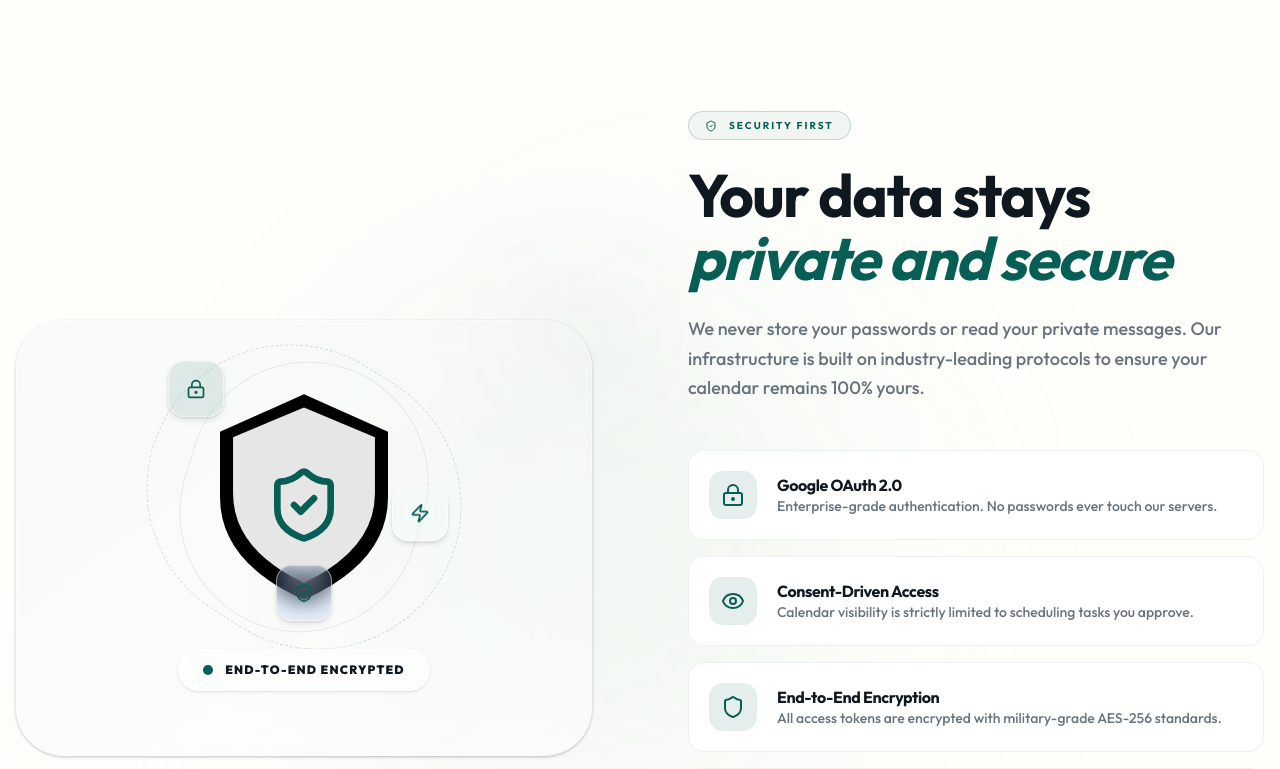
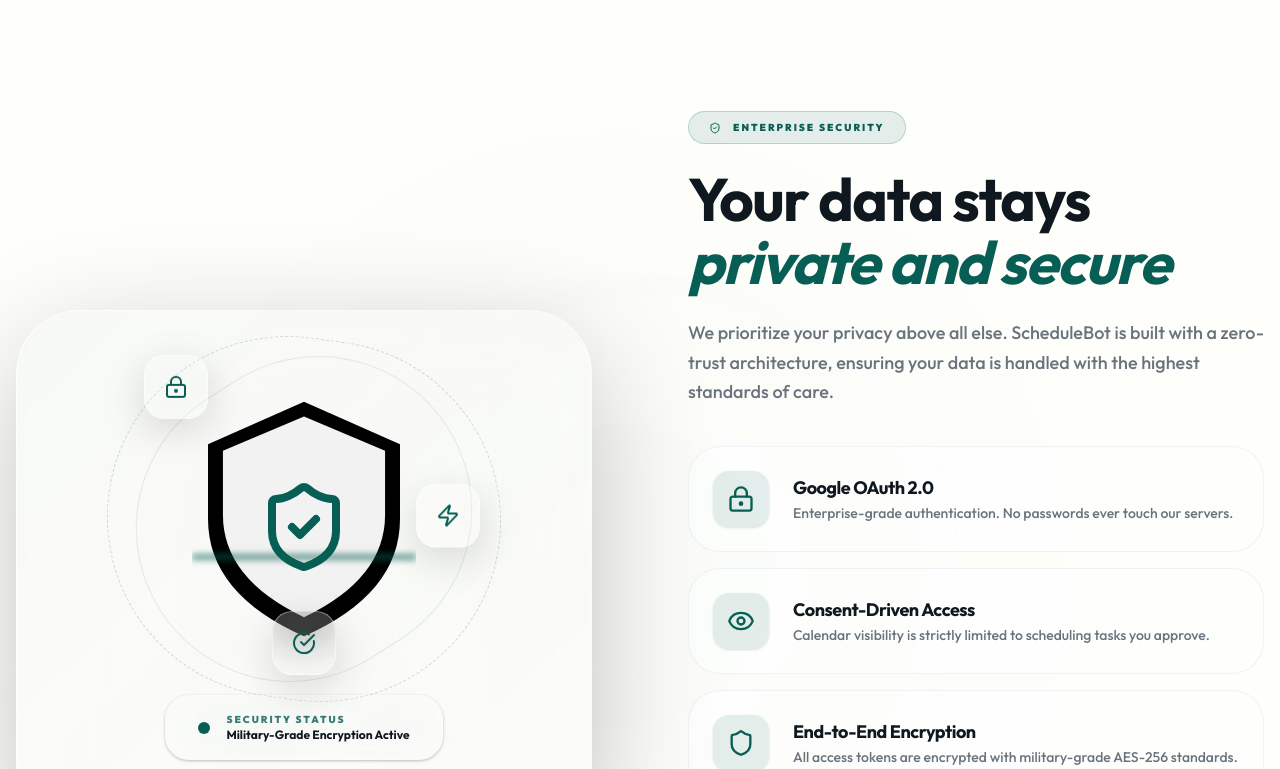
Before and after one commit to Lordevs/webot-frontend, a Next.js app: page / in a window 1280 px wide. Shown: the part 4780-5549 px from the top of the page. Built offline with nearby package versions, Linux system fonts and the light colour scheme.

Commit message:
feat: add a new security section component to the home page, detailing security features with animated visuals.

```diff
--- a/src/components/home/security-section.tsx
+++ b/src/components/home/security-section.tsx
@@ -76,10 +76,23 @@ const SecuritySection = () => {
     <section
       id="security"
       className="relative py-24 lg:py-32 overflow-hidden bg-popover/70">
-      {/* Background Decor */}
-      <div className="absolute inset-0 pointer-events-none">
-        <div className="absolute top-1/2 left-1/4 w-[500px] h-[500px] bg-primary/5 rounded-full blur-[120px] -translate-y-1/2" />
-        <div className="absolute top-1/2 right-1/4 w-[500px] h-[500px] bg-secondary/5 rounded-full blur-[120px] -translate-y-1/2" />
+      {/* Dynamic Background Elements */}
+      <div className="absolute inset-0 pointer-events-none overflow-hidden">
+        <motion.div
+          animate={{ opacity: [0.03, 0.08, 0.03], scale: [1, 1.2, 1] }}
+          transition={{ duration: 15, repeat: Infinity, ease: "easeInOut" }}
+          className="absolute top-1/2 left-1/4 w-[600px] h-[600px] bg-primary/20 rounded-full blur-[140px] -translate-y-1/2"
+        />
+        <motion.div
+          animate={{ opacity: [0.02, 0.06, 0.02], scale: [1, 1.3, 1] }}
+          transition={{
+            duration: 20,
+            repeat: Infinity,
+            ease: "easeInOut",
+            delay: 2,
+          }}
+          className="absolute top-1/2 right-1/4 w-[600px] h-[600px] bg-secondary/20 rounded-full blur-[140px] -translate-y-1/2"
+        />
       </div>
 
       <div className="container mx-auto px-4 relative z-10">
@@ -91,35 +104,37 @@ const SecuritySection = () => {
             viewport={{ once: true }}
             transition={{ duration: 0.8, ease: "easeOut" }}
             className="relative order-2 lg:order-1">
-            <Card className="relative overflow-hidden bg-card/40 backdrop-blur-xl border-white/20 rounded-[3rem] p-12 lg:p-16 shadow-2xl">
-              <div className="absolute inset-0 bg-linear-to-br from-primary/5 to-transparent opacity-50" />
+            <Card className="relative overflow-hidden bg-white/5 dark:bg-black/20 backdrop-blur-2xl border-white/20 rounded-[4rem] p-12 lg:p-20 shadow-[0_32px_128px_-16px_rgba(0,0,0,0.3)] group">
+              <div className="absolute inset-0 bg-linear-to-br from-primary/10 to-transparent opacity-30" />
 
-              <div className="relative flex flex-col items-center justify-center space-y-10">
+              <div className="relative flex flex-col items-center justify-center space-y-12">
                 {/* Central Shield Visual */}
                 <div className="relative">
                   {/* Decorative Rings */}
                   <motion.div
-                    animate={{ rotate: 360 }}
+                    animate={{ rotate: 360, scale: [1, 1.05, 1] }}
+                    transition={{
+                      duration: 25,
+                      repeat: Infinity,
+                      ease: "linear",
+                    }}
+                    className="absolute -inset-16 border border-dashed border-primary/20 rounded-full"
+                  />
+                  <motion.div
+                    animate={{ rotate: -360, scale: [1, 1.1, 1] }}
                     transition={{
                       duration: 20,
                       repeat: Infinity,
                       ease: "linear",
                     }}
-                    className="absolute -inset-12 border border-dashed border-primary/20 rounded-full"
-                  />
-                  <motion.div
-                    animate={{ rotate: -360 }}
-                    transition={{
-                      duration: 15,
-                      repeat: Infinity,
-                      ease: "linear",
-                    }}
-                    className="absolute -inset-6 border border-primary/10 rounded-full"
+                    className="absolute -inset-8 border border-primary/10 rounded-full"
                   />
 
                   {/* Main Shield */}
-                  <div className="relative w-40 h-48 lg:w-48 lg:h-56 filter drop-shadow-[0_20px_40px_rgba(var(--primary),0.3)]">
-                    <svg viewBox="0 0 100 120" className="w-full h-full">
+                  <div className="relative w-44 h-52 lg:w-56 lg:h-64 filter drop-shadow-[0_20px_60px_rgba(var(--primary),0.4)] overflow-hidden rounded-[20%]">
+                    <svg
+                      viewBox="0 0 100 120"
+                      className="w-full h-full relative z-20">
                       <defs>
                         <linearGradient
                           id="shieldGrad"
@@ -141,7 +156,7 @@ const SecuritySection = () => {
                       <path
                         d="M50 12 L88 28 L88 58 Q88 88 50 106 Q12 88 12 58 L12 28 Z"
                         fill="white"
-                        className="opacity-90 dark:opacity-10 dark:fill-primary"
+                        className="opacity-95 dark:opacity-5 dark:fill-primary"
                       />
                     </svg>
 
@@ -149,60 +164,76 @@ const SecuritySection = () => {
                     <motion.div
                       initial={{ scale: 0.5, opacity: 0 }}
                       whileInView={{ scale: 1, opacity: 1 }}
-                      transition={{ delay: 0.5, type: "spring" }}
-                      className="absolute inset-0 flex items-center justify-center pt-4">
-                      <ShieldCheck className="w-16 h-16 lg:w-20 lg:h-20 text-primary" />
+                      transition={{
+                        delay: 0.5,
+                        type: "spring",
+                        stiffness: 100,
+                      }}
+                      className="absolute inset-0 flex items-center justify-center pt-4 z-30">
+                      <ShieldCheck className="w-20 h-20 lg:w-24 lg:h-24 text-primary group-hover:scale-110 transition-transform duration-500" />
                     </motion.div>
+
+                    {/* Scanning Bar */}
+                    <motion.div
+                      animate={{ top: ["10%", "90%", "10%"] }}
+                      transition={{
+                        duration: 4,
+                        repeat: Infinity,
+                        ease: "easeInOut",
+                      }}
+                      className="absolute left-0 right-0 h-1.5 bg-primary/60 blur-[3px] z-40 shadow-[0_0_20px_rgba(var(--primary),0.8)]"
+                    />
                   </div>
 
                   {/* Floating Security Nodes */}
                   <FloatingNode
-                    icon={<LockKeyhole className="w-5 h-5" />}
-                    className="-top-4 -left-10 bg-primary/10"
+                    icon={<LockKeyhole className="w-6 h-6" />}
+                    className="-top-8 -left-12"
                     delay={0}
                   />
                   <FloatingNode
-                    icon={<Zap className="w-5 h-5" />}
-                    className="top-1/2 -right-12 bg-secondary/10"
+                    icon={<Zap className="w-6 h-6" />}
+                    className="top-1/2 -right-16 translate-y-[-50%]"
                     delay={1}
                   />
                   <FloatingNode
-                    icon={<ShieldCheck className="w-5 h-5" />}
-                    className="-bottom-4 left-1/2 -translate-x-1/2 bg-blue-500/10"
+                    icon={<CheckCircle className="w-6 h-6" />}
+                    className="-bottom-8 left-1/2 -translate-x-1/2"
                     delay={2}
                   />
                 </div>
 
-                {/* Status Indicator */}
-                <div className="flex items-center gap-3 px-6 py-3 rounded-full bg-white/50 dark:bg-black/20 border border-white/50 backdrop-blur-md shadow-sm">
-                  <div className="relative flex h-2.5 w-2.5">
+                {/* Status Indicator Bar */}
+                <div className="flex items-center gap-4 px-8 py-4 rounded-3xl bg-white/10 dark:bg-black/40 border border-white/20 backdrop-blur-xl shadow-2xl group-hover:border-primary/50 transition-colors duration-500">
+                  <div className="relative flex h-3 w-3">
                     <span className="animate-ping absolute inline-flex h-full w-full rounded-full bg-primary opacity-75" />
-                    <span className="relative inline-flex rounded-full h-2.5 w-2.5 bg-primary" />
+                    <span className="relative inline-flex rounded-full h-3 w-3 bg-primary focus-ring" />
                   </div>
-                  <span className="text-xs font-black uppercase tracking-widest text-foreground">
-                    End-to-End Encrypted
-                  </span>
+                  <div className="flex flex-col">
+                    <span className="text-[10px] font-black uppercase tracking-[0.2em] text-primary/80">
+                      Security Status
+                    </span>
+                    <span className="text-xs font-bold text-foreground">
+                      Military-Grade Encryption Active
+                    </span>
+                  </div>
                 </div>
               </div>
             </Card>
-
-            {/* Background floating particles */}
-            <div className="absolute -top-12 -right-12 w-32 h-32 bg-primary/10 rounded-full blur-3xl animate-pulse" />
-            <div className="absolute -bottom-12 -left-12 w-40 h-40 bg-secondary/10 rounded-full blur-3xl animate-pulse delay-700" />
           </motion.div>
 
           {/* Right - Content & Features */}
-          <div className="space-y-12 order-1 lg:order-2">
+          <div className="space-y-10 order-1 lg:order-2">
             <div className="space-y-6">
               <motion.div
                 initial={{ opacity: 0, scale: 0.9 }}
                 whileInView={{ opacity: 1, scale: 1 }}
                 viewport={{ once: true }}>
                 <Badge
-                  variant="outline"
-                  className="px-4 py-1.5 rounded-full border-primary/20 text-primary bg-primary/5 font-bold text-[10px] tracking-[0.2em] uppercase">
-                  <ShieldCheck className="w-3.5 h-3.5 mr-2" />
-                  Security First
+                  variant="secondary"
+                  className="px-5 py-2 rounded-full border-primary/20 text-primary bg-primary/10 font-black text-[10px] tracking-[0.2em] uppercase">
+                  <ShieldCheck className="w-4 h-4 mr-2" />
+                  Enterprise Security
                 </Badge>
               </motion.div>
 
@@ -210,7 +241,7 @@ const SecuritySection = () => {
                 initial={{ opacity: 0, y: 20 }}
                 whileInView={{ opacity: 1, y: 0 }}
                 viewport={{ once: true }}
-                transition={{ duration: 0.5, delay: 0.1 }}
+                transition={{ duration: 0.6, delay: 0.1 }}
                 className="text-4xl lg:text-6xl font-bold tracking-tight leading-[1.05]">
                 Your data stays <br />
                 <span className="text-primary italic">private and secure</span>
@@ -220,11 +251,11 @@ const SecuritySection = () => {
                 initial={{ opacity: 0, y: 20 }}
                 whileInView={{ opacity: 1, y: 0 }}
                 viewport={{ once: true }}
-                transition={{ duration: 0.5, delay: 0.2 }}
+                transition={{ duration: 0.6, delay: 0.2 }}
                 className="text-lg text-muted-foreground leading-relaxed font-medium max-w-xl">
-                We never store your passwords or read your private messages. Our
-                infrastructure is built on industry-leading protocols to ensure
-                your calendar remains 100% yours.
+                We prioritize your privacy above all else. ScheduleBot is built
+                with a zero-trust architecture, ensuring your data is handled
+                with the highest standards of care.
               </motion.p>
             </div>
 
@@ -237,15 +268,15 @@ const SecuritySection = () => {
               className="space-y-4">
               {securityPoints.map((point, index) => (
                 <motion.div key={index}>
-                  <div className="group flex items-center gap-5 p-5 rounded-2xl bg-card border border-border/50 hover:border-primary/30 hover:bg-primary/1 transition-all duration-300">
-                    <div className="w-12 h-12 rounded-xl bg-primary/10 flex items-center justify-center shrink-0 group-hover:scale-110 group-hover:bg-primary group-hover:text-white transition-all duration-300">
-                      <point.icon className="w-6 h-6 text-primary transition-colors duration-300" />
+                  <div className="group flex items-center gap-6 p-6 rounded-4xl bg-card/50 border border-border/50 hover:border-primary/40 hover:bg-primary/5 hover:shadow-2xl hover:shadow-primary/5 transition-all duration-500">
+                    <div className="w-14 h-14 rounded-2xl bg-primary/10 flex items-center justify-center shrink-0 group-hover:scale-110 group-hover:bg-primary shadow-sm transition-all duration-500">
+                      <point.icon className="w-7 h-7 text-primary group-hover:text-white transition-colors duration-500" />
                     </div>
                     <div className="flex-1">
-                      <p className="font-bold text-base tracking-tight">
+                      <p className="font-bold text-lg tracking-tight group-hover:text-primary transition-colors duration-300">
                         {point.title}
                       </p>
-                      <p className="text-muted-foreground text-sm font-medium leading-snug">
+                      <p className="text-muted-foreground text-sm font-medium leading-relaxed">
                         {point.description}
                       </p>
                     </div>
@@ -271,10 +302,10 @@ const FloatingNode = ({
   delay: number;
 }) => (
   <motion.div
-    animate={{ y: [0, -12, 0] }}
-    transition={{ duration: 4, repeat: Infinity, ease: "easeInOut", delay }}
+    animate={{ y: [0, -15, 0] }}
+    transition={{ duration: 5, repeat: Infinity, ease: "easeInOut", delay }}
     className={cn(
-      "absolute w-14 h-14 rounded-2xl flex items-center justify-center text-primary shadow-lg border border-white/50 backdrop-blur-md z-20",
+      "absolute w-16 h-16 rounded-[1.25rem] flex items-center justify-center text-primary shadow-[0_12px_40px_rgba(0,0,0,0.15)] border border-white/40 bg-white/20 dark:bg-black/40 backdrop-blur-xl z-20 hover:scale-110 hover:border-primary/60 transition-all duration-500",
       className,
     )}>
     {icon}
```
